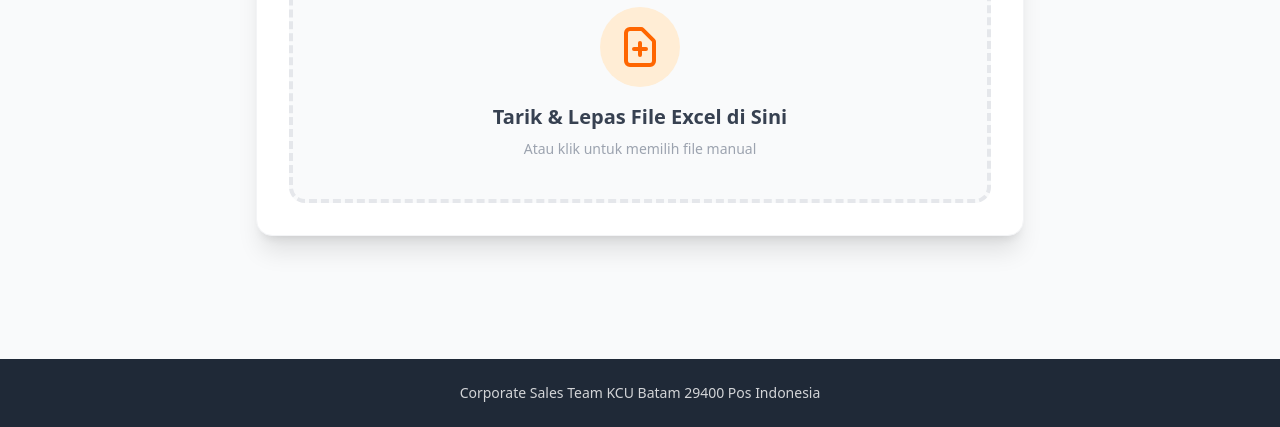
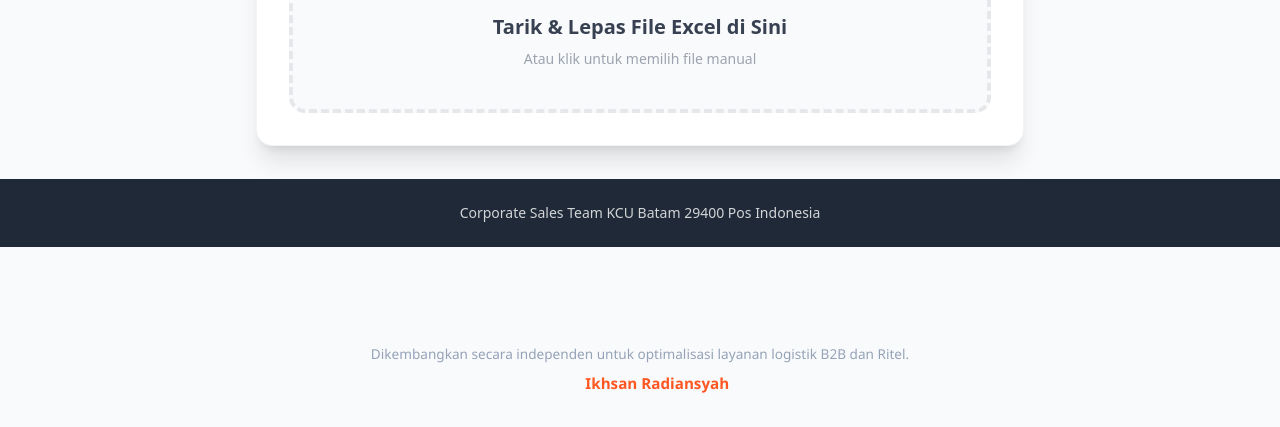
Before and after one commit to newbieot/sap-pos, a plain HTML site: page index.html in a window 1280 px wide. Shown: the part 373-800 px from the top of the page. Drawn offline with nearby package versions, Linux system fonts and the light colour scheme.

Commit message:
Update index.html

```diff
--- a/index.html
+++ b/index.html
@@ -3,7 +3,7 @@
 <head>
     <meta charset="UTF-8">
     <meta name="viewport" content="width=device-width, initial-scale=1.0">
-    <title>Converter SAP - Corporate Sales KCU Batam</title>
+    <title>Converter SAP - Corporate Sales KCU Batam by Ikhsan Radiansyah</title>
     <link rel="icon" type="image/png" href="favicon-sap-pos.png">
     <script src="https://cdn.tailwindcss.com"></script>
     <script src="https://cdn.sheetjs.com/xlsx-latest/package/dist/xlsx.full.min.js"></script>
@@ -305,5 +305,14 @@
             return isNaN(num) ? 0 : num;
         }
     </script>
+    <!-- Footer SEO & Identity -->
+<footer style="text-align: center; padding: 3rem 1rem 2rem 1rem; margin-top: 3rem; border-top: 1px solid rgba(255, 255, 255, 0.06); font-family: 'Segoe UI', Tahoma, Geneva, Verdana, sans-serif;">
+    <p style="color: #94a3b8; font-size: 0.85rem; margin-bottom: 0.5rem; font-weight: 400;">
+        Dikembangkan secara independen untuk optimalisasi layanan logistik B2B dan Ritel.
+    </p>
+    <p style="color: #f8fafc; font-size: 0.95rem; font-weight: 500;">
+        Inovasi oleh <strong style="color: #FF5722;">Ikhsan Radiansyah</strong> &copy; 2026
+    </p>
+</footer>
 </body>
 </html>
```
